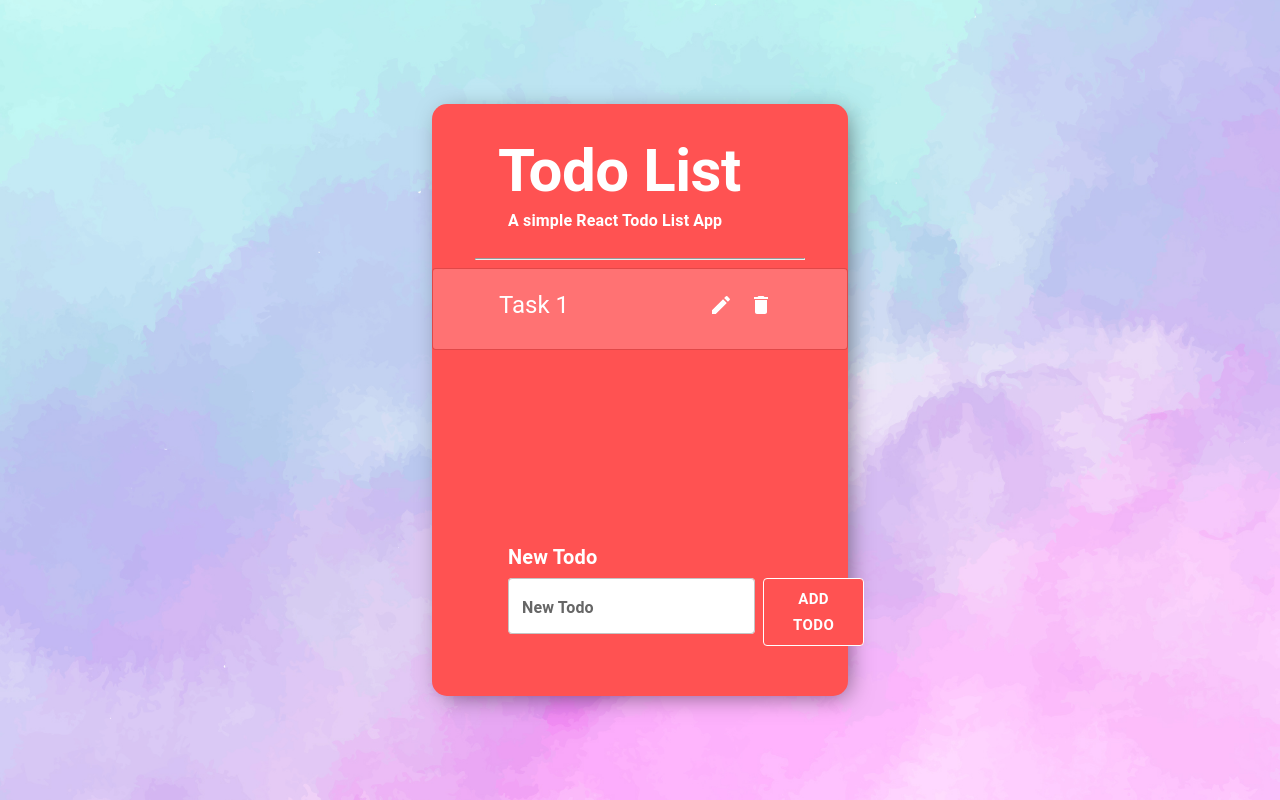
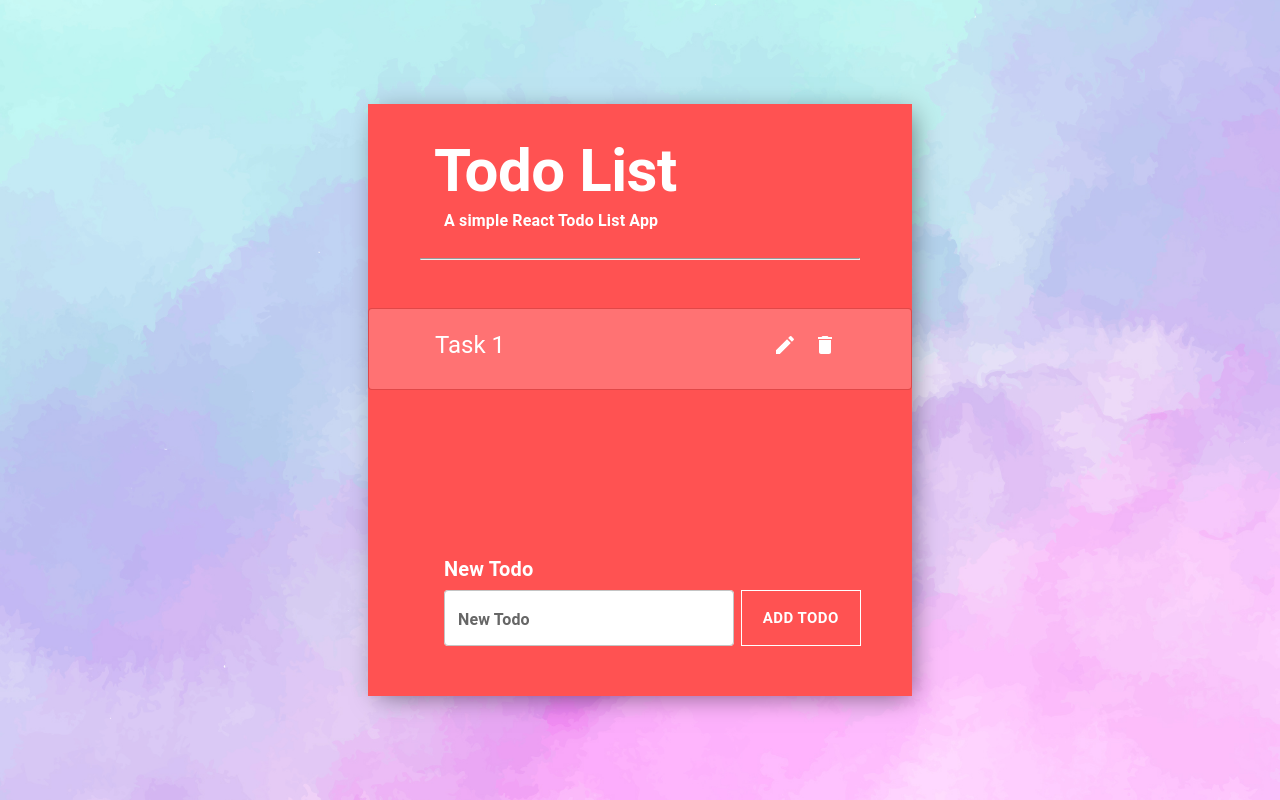
Before and after one commit to Zainab13ilyas/todo-list, a React (Create React App) app in the folder todoapp/: page / in a window 1280 px wide. Built offline with nearby package versions, Linux system fonts and the light colour scheme.

Commit message:
further design changes

```diff
--- a/todoapp/src/components/todo.tsx
+++ b/todoapp/src/components/todo.tsx
@@ -1,4 +1,4 @@
-import React, { useState } from 'react';
+import React, { useState } from "react";
 import {
   Container,
   TextField,
@@ -7,143 +7,187 @@ import {
   CardContent,
   colors,
   Box,
-  Typography, Button, Stack,
-  IconButton,
-} from '@mui/material';
-//import DeleteIcon from '@mui/icons-material/Delete';
-import EditIcon from '@mui/icons-material/Edit';
-import DeleteIcon from '@mui/icons-material/Delete';
-import background from '../images/back.jpg'
-
+  Typography,
+  Button,
+  Stack,
+  IconButton, useTheme, useMediaQuery
+} from "@mui/material";
+import EditIcon from "@mui/icons-material/Edit";
+import DeleteIcon from "@mui/icons-material/Delete";
+import background from "../images/back.jpg";
 
 function Todos(): JSX.Element {
-  const myStyle={
-    backgroundImage: `url(${background})` ,
-    height:'100vh',
+  const theme = useTheme();
+  const isSmallScreen = useMediaQuery(theme.breakpoints.down("sm"));
+
+  const myStyle = {
+    backgroundImage: `url(${background})`,
+    height: "100vh",
     //marginTop:'-20px',
     //fontSize:'50px',
-    backgroundSize: 'cover',
-    backgroundPosition: 'center',
-    width: '100vw',
-    backgroundRepeat: 'no-repeat',
-    display: 'flex',
-    justifyContent: 'center',
-    alignItems: 'center',
+    backgroundSize: "cover",
+    backgroundPosition: "center",
+    width: "100vw",
+    backgroundRepeat: "no-repeat",
+    display: "flex",
+    justifyContent: "center",
+    alignItems: "center",
   };
 
   return (
     <div style={myStyle}>
-
       <Box
         component="div"
         sx={{
-          backgroundColor: '#ff5252',
-          color: 'white',
-          padding: '1rem',
-          width: '30%',
-	        height: '70vh',
-          boxShadow: '5px 5px 25px -5px rgba(0,0,0,0.5)',
-	        borderRadius: '15px',
-          margin:"auto",
-          align:'centre',
-          textAlign:'left',
-          justifyContent: 'space-between',
-          position: 'relative' ,
-          '@media (min-width: 768px)': {
-            width: '60%',
+          backgroundColor: "#ff5252",
+          color: "white",
+          padding: "1rem",
+          width: "30%",
+          height: "70vh",
+          boxShadow: "5px 5px 25px -5px rgba(0,0,0,0.5)",
+          borderRadius: "0px",
+          margin: "auto",
+          align: "centre",
+          textAlign: "left",
+          alignItems: "center",
+          justifyContent: "space-between",
+          position: "relative",
+          "@media (min-width: 768px)": {
+            width: "40%",
           },
-          '@media (min-width: 1024px)': {
-            width: '30%',
+          "@media (min-width: 1592px)": {
+            width: "30%",
           },
+
           // flexWrap: 'wrap',
-
+        }}>
+        <Stack direction="column" sx={{ mb: '40px' }}>
+          <Typography
+            variant="h2"
+            sx={{ ml: "50px", mt: "15px", fontWeight: "bold" }}>
+            Todo List
+          </Typography>
+          <Typography
+            variant="subtitle1"
+            sx={{ marginLeft: "60px", mb: "15px", fontWeight: "bold" }}>
+            A simple React Todo List App
+          </Typography>
+          <hr
+            style={{
+              margin: "center",
+              marginInlineStart: "7%",
+              marginInlineEnd: "7%",
             }}
-      >
-        <Stack  direction="column">
-          <Typography variant="h2" sx={{ ml: '50px' , mt:'15px',fontWeight:'bold'}}>Todo List</Typography>
-          <Typography variant="subtitle1"sx={{ marginLeft: '60px', mb:'15px', fontWeight:'bold'}}>A simple React Todo List App</Typography>
-          <hr style={{  margin:'center',marginInlineStart: '7%', marginInlineEnd: '7%'  }} />
+          />
         </Stack>
 
-        <Stack  direction="column"
+
+        <Stack
+          direction="column"
           sx={{
             //gap: '50rem',
-           position:'absolute',
-           width:'100%',
-           left:0
-
-          }}
-        >
+            position: "absolute",
+            width: "100%",
+            left: 0,
+          }}>
           <Card
             variant="outlined"
-            sx={{background:'#ff5252',maxHeight:'300px', overflowY: 'auto'}}
-          >
-            <CardContent sx={{
-                 display:"flex", alignItems: 'center', justifyContent: 'space-between' ,background: "rgba(255, 205, 210, 0.25)"        }}>
-               <Typography variant="h5" component="h2" color="white" marginLeft="50px">
+            sx={{
+              background: "#ff5252",
+              maxHeight: "300px",
+              overflowY: "auto",
+            }}>
+            <CardContent
+              sx={{
+                display: "flex",
+                alignItems: "center",
+                justifyContent: "space-between",
+                background: "rgba(255, 205, 210, 0.25)",
+              }}>
+              <Typography
+                variant="h5"
+                component="h2"
+                color="white"
+                marginLeft="50px">
                 Task 1
               </Typography>
-               <Box marginRight='50px'>
+              <Box marginRight="50px">
                 <IconButton aria-label="edit">
-                  <EditIcon sx={{color:"white"}}/>
+                  <EditIcon sx={{ color: "white" }} />
                 </IconButton>
                 <IconButton aria-label="delele">
-                  <DeleteIcon sx={{color:"white"}}/>
+                  <DeleteIcon sx={{ color: "white" }} />
                 </IconButton>
               </Box>
             </CardContent>
-
           </Card>
-
-
-
-
         </Stack>
-        <Stack  direction="column"
+        <Stack
+          direction="column"
           sx={{
-            //display: 'flex',
-            //mt:'330px',
-            position: 'absolute',
-            bottom: '50px',
-            //left: '35%',
-            //transform: 'translateX(-50%)',
-            width: '100%',
-            flexDirection: 'column',
+            position: "absolute",
+            bottom: "50px",
+            width: "100%",
+            flexDirection: "column",
+            marginLeft: "60px",
+            marginRight: "50px",
+            overflowY: "auto",
+            //display: "flex"
+            //alignItems: 'center'
           }}>
-          <Typography variant="h6" sx={{ marginLeft:  '60px',mb:'5px',fontWeight: 'bold' }}>New Todo</Typography>
-          <Box sx={{ display: 'flex', gap: '0.5rem' }}>
-             <TextField label={
-                    <Typography variant="subtitle1" sx={{ fontWeight: 'bold' }}>
+          <Typography
+            variant="h6"
+            sx={{ mb: "5px", fontWeight: "bold" }}>
             New Todo
-                    </Typography>}
-                    variant="outlined" font-Weight='Bold'sx={{ marginLeft: '60px', width:' 330px', fontWeight:'Bold',
-                  '& .MuiOutlinedInput-root': {
-                    backgroundColor: 'white',
-                  '&:hover fieldset': {
-                    borderColor: 'white',
+          </Typography>
+          <Box sx={{
+            gap: "0.4rem", marginRight: "60px", display: "flex"
+          }}>
+            <TextField
+              label={
+                <Typography variant="subtitle1" sx={{ fontWeight: "bold" }}>
+                  New Todo
+                </Typography>
+              }
+              variant="outlined"
+              font-Weight="Bold"
+              sx={{
+                //width: "330px",
+                width: isSmallScreen ? "50%" : "60%",
+                fontWeight: "Bold",
+                borderRadius: 0,
+                "& .MuiOutlinedInput-root": {
+                  backgroundColor: "white",
+                  "&:hover fieldset": {
+                    borderColor: "white",
                   },
-                  '&.Mui-focused fieldset': {
-                    borderColor: '#ff5252',
+                  "&.Mui-focused fieldset": {
+                    borderColor: "#ff5252",
                   },
-              },}}/>
-             <Button variant="outlined" size="large" sx={{
-              backgroundColor: '#ff5252',
-              borderColor: 'white',
-              color: 'white',
-              fontWeight: 'bold' ,
-              '&:hover': {
-                backgroundColor: 'black',
                 },
-              '&:focus': {
-                outlineColor: '#ff5252',
+              }}
+            />
+            <Button
+              variant="outlined"
+              size="large"
+              sx={{
+                backgroundColor: "#ff5252",
+                borderColor: "white",
+                color: "white",
+                fontWeight: "bold",
+                borderRadius: 0,
+                width: isSmallScreen ? "100%" : "auto",
+                "&:hover": {
+                  backgroundColor: "black",
                 },
-            }}>Add Todo</Button>
+                "&:focus": {
+                  outlineColor: "#ff5252",
+                },
+              }}>
+              Add Todo
+            </Button>
           </Box>
-
-
         </Stack>
-
-
       </Box>
     </div>
   );
```
Lines whose indentation alone changed are shown as unchanged.
